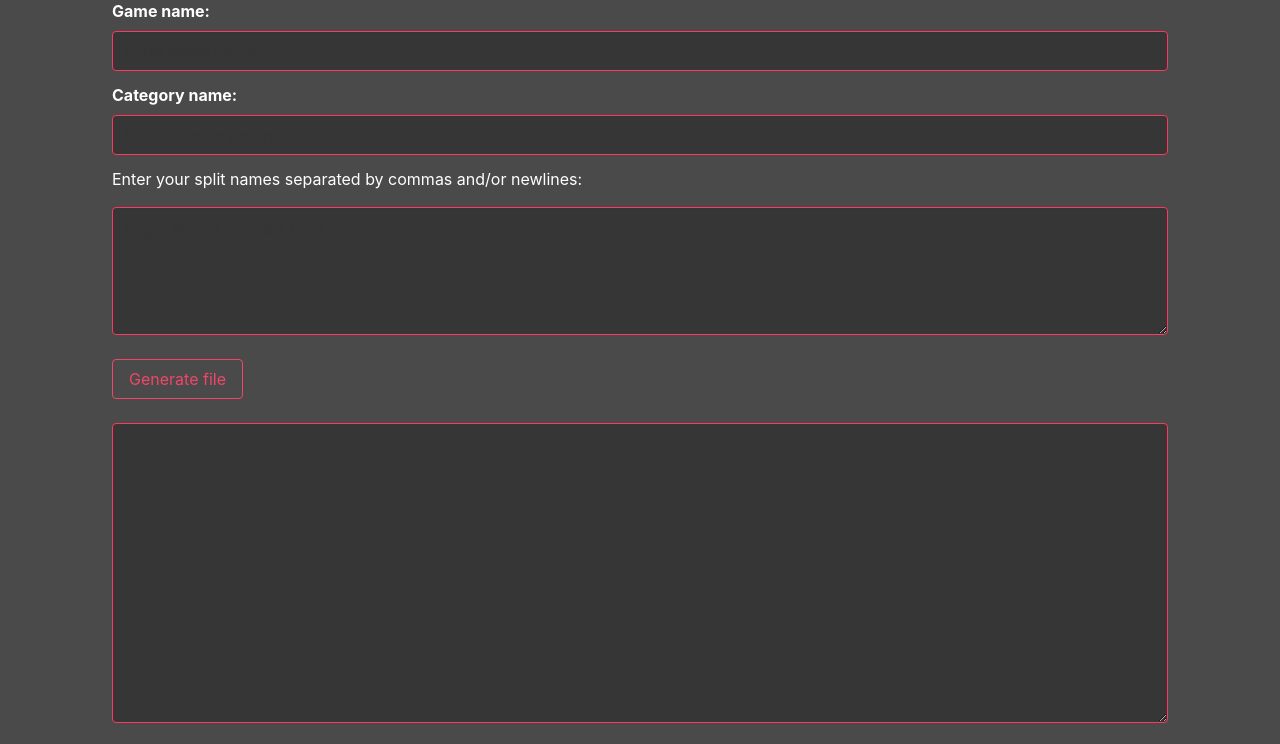
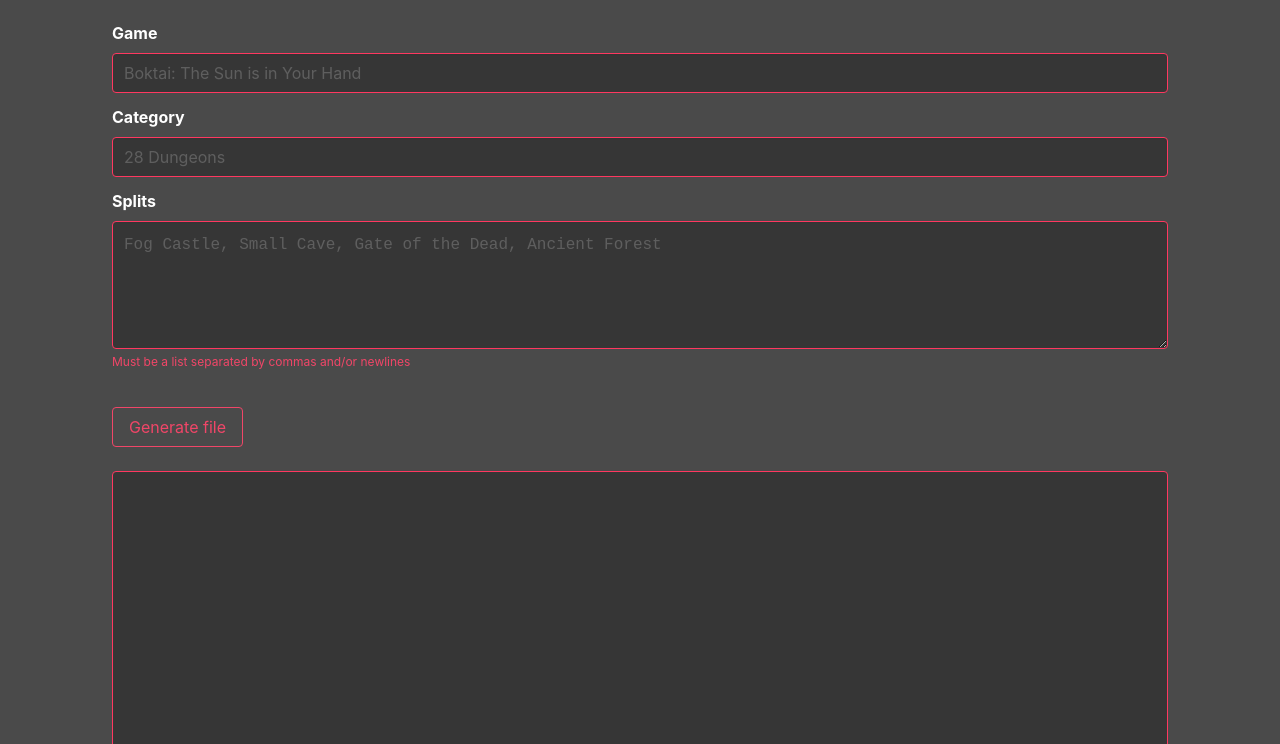
Before and after one commit to shenef/splitify, a website: page index.html in a window 1280 px wide. Shown: the part 127-871 px from the top of the page. Drawn offline with nearby package versions, Linux system fonts and the light colour scheme.

Commit message:
improve placeholders and hints

```diff
--- a/index.html
+++ b/index.html
@@ -20,61 +20,79 @@
       input {
         border: 1px solid hsl(348, 100%, 61%) !important;
       }
+      ::placeholder {
+        color: white !important;
+        opacity: 0.2;
+      }
     </style>
   </head>
   <body>
     <section class="section container">
       <div class="columns content">
-        <div class="column is-two-thirds-fullhd">
+        <div class="column container">
           <h1 class="title is-1 has-text-weight-bold has-text-danger">
             splitify
           </h1>
+
+          <h6 class="subtitle is-6 has-text-white">simplify making splits</h6>
+
           <div class="field">
-            <label class="label has-text-white">Game name:</label>
+            <label class="label has-text-white">Game</label>
             <div class="control">
               <input
                 class="input has-text-white has-background-grey-darker"
                 id="gameName"
                 type="text"
-                placeholder="Enter game name"
-                id="gameName"
+                placeholder="Boktai: The Sun is in Your Hand"
               />
             </div>
           </div>
+
           <div class="field">
-            <label class="label has-text-white">Category name:</label>
+            <label class="label has-text-white">Category</label>
             <div class="control">
               <input
                 class="input has-text-white has-background-grey-darker"
                 id="categoryName"
                 type="text"
-                placeholder="Enter category name"
-                id="categoryName"
+                placeholder="28 Dungeons"
               />
             </div>
           </div>
-          <p class="has-text-white">
-            Enter your split names separated by commas and/or newlines:
-          </p>
-          <textarea
-            class="textarea is-family-monospace has-background-grey-darker has-text-white"
-            placeholder="e.g. World 1, World 2"
-            id="splitNames"
-          ></textarea>
+
+          <div class="field">
+            <label class="label has-text-white">Splits</label>
+            <div class="control">
+              <textarea
+                class="textarea is-family-monospace has-background-grey-darker has-text-white"
+                placeholder="Fog Castle, Small Cave, Gate of the Dead, Ancient Forest"
+                id="splitNames"
+              ></textarea>
+              <p class="help is-danger">
+                Must be a list separated by commas and/or newlines
+              </p>
+            </div>
+          </div>
+
           <br />
+
           <button
             class="button is-danger is-outlined"
             onclick="generateSplitFile()"
           >
             Generate file
           </button>
+
           <br /><br />
+
           <textarea
             class="textarea is-family-monospace has-background-grey-darker has-text-white"
             id="splitFile"
             readonly
           ></textarea>
+
           <br />
+
           <button class="button is-danger is-outlined" id="downloadBtn">
             Download
           </button>
```
